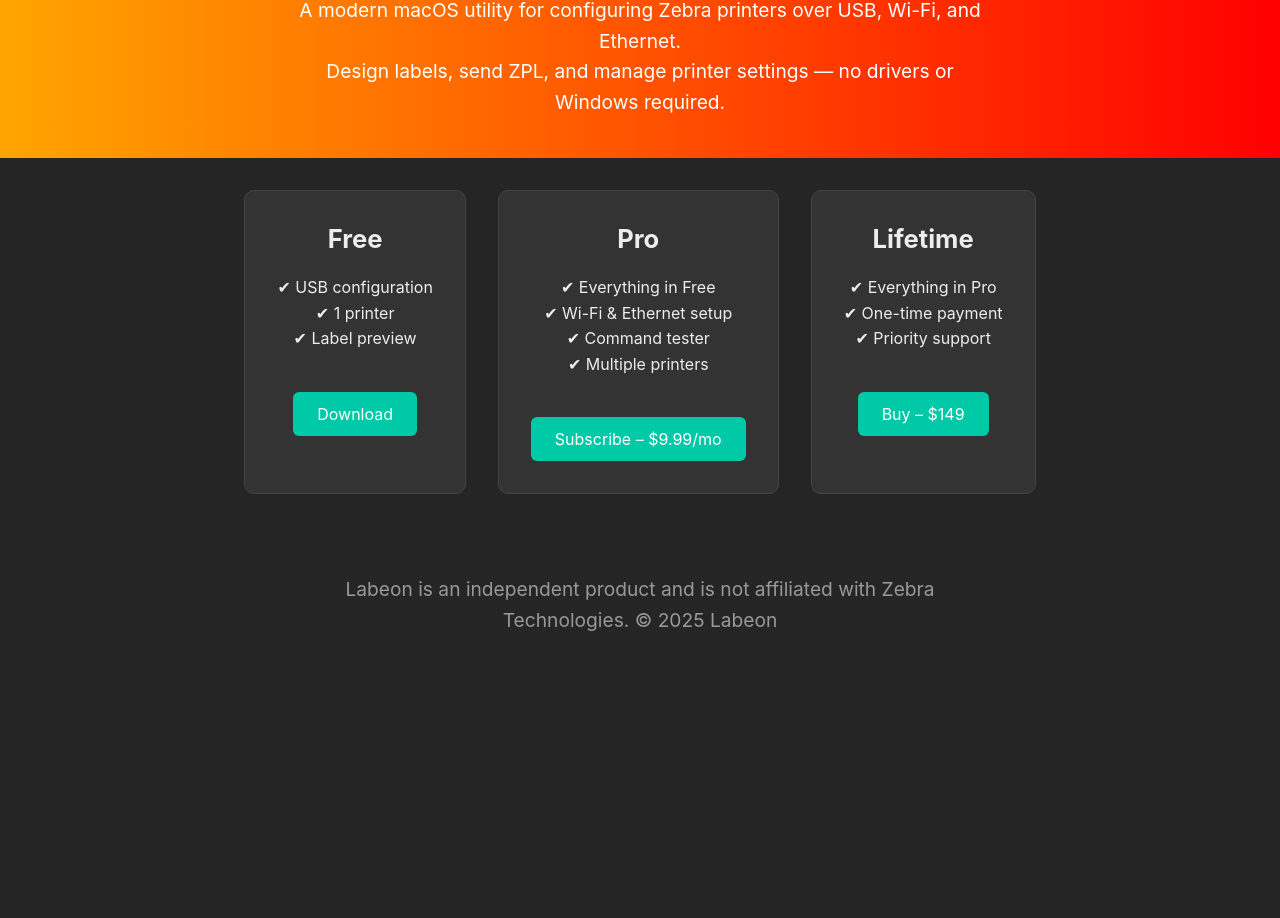
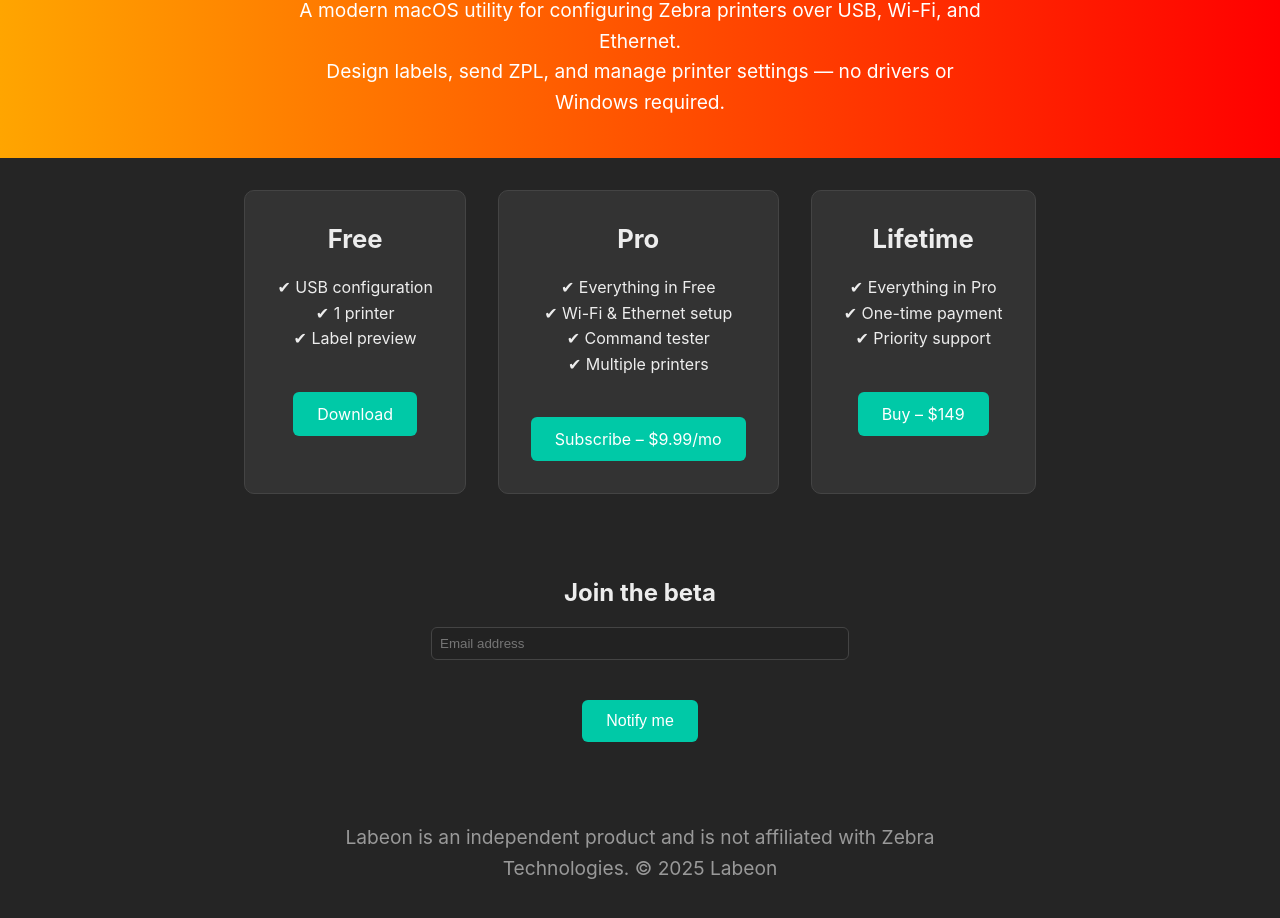
Before and after one commit to mediumdesign/labeon-app, a plain HTML site: page index.html in a window 1280 px wide. Shown: the part 130-1048 px from the top of the page. Before the commit the page ends 814 px from the top, so only its background shows below. Drawn offline with Linux system fonts and the light colour scheme.

Commit message:
feat: add Mailchimp beta signup form

```diff
--- a/index.html
+++ b/index.html
@@ -64,6 +64,26 @@
             border-radius: 6px;
             text-decoration: none;
         }
+        .newsletter {
+            text-align: center;
+            padding: 2rem 1rem;
+        }
+        .newsletter form {
+            display: flex;
+            flex-direction: column;
+            align-items: center;
+            gap: 1rem;
+            max-width: 400px;
+            margin: 0 auto;
+        }
+        .newsletter input[type="email"] {
+            padding: 0.5rem;
+            border-radius: 6px;
+            border: 1px solid #444;
+            background-color: #222;
+            color: #fff;
+            width: 100%;
+        }
         footer {
             text-align: center;
             padding: 2rem 1rem;
@@ -97,6 +117,17 @@
         </div>
     </section>
 
+    <section class="newsletter">
+        <h2>Join the beta</h2>
+        <form action="https://example.us1.list-manage.com/subscribe/post?u=YOUR_U_VALUE&amp;id=YOUR_ID_VALUE" method="post" target="_blank" novalidate>
+            <input type="email" name="EMAIL" placeholder="Email address" required>
+            <div style="position: absolute; left: -5000px;" aria-hidden="true">
+                <input type="text" name="b_YOUR_U_VALUE_YOUR_ID_VALUE" tabindex="-1" value="">
+            </div>
+            <button class="btn" type="submit">Notify me</button>
+        </form>
+    </section>
+
     <footer>
         <p>Labeon is an independent product and is not affiliated with Zebra Technologies. © 2025 Labeon</p>
     </footer>
```
